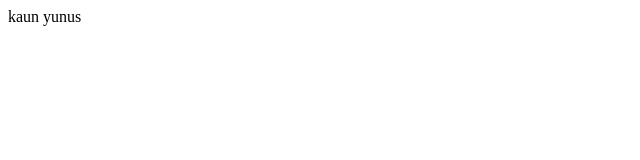
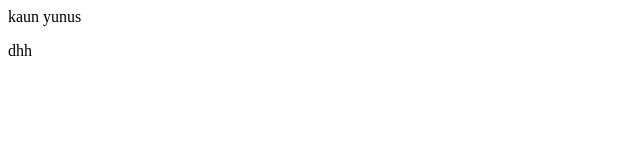
Before and after one commit to HarshalMalviya/harshal-another-repo, a plain HTML site: page index.html in a window 1280 px wide. Shown: the full height of the page, 0-640 px from the left. Drawn offline with Linux system fonts and the light colour scheme.

Commit message:
feature dhh

```diff
--- a/index.html
+++ b/index.html
@@ -1 +1,3 @@
 <p>kaun yunus</p>
+
+<p>dhh</p>
```
